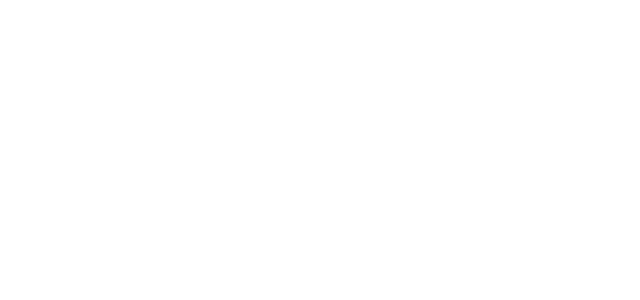
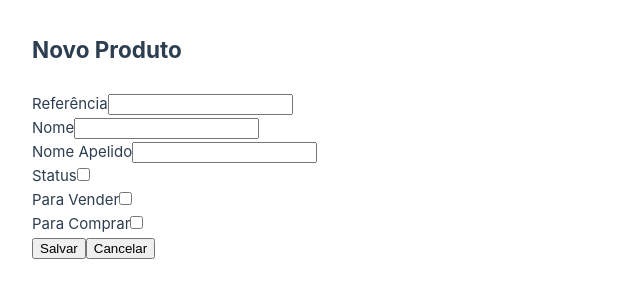
Before and after one commit to gabrielwbenatti/erpnatti-web, a Vue app: page /products/create in a window 1280 px wide. Before the commit this address had no page. Shown: the top 300 px of the page, without its empty margins (0-640 px from the left). Built offline with nearby package versions, Linux system fonts and the light colour scheme.

Commit message:
ajuste nas rotas e criado página de cadastro

```diff
--- a/src/App.vue
+++ b/src/App.vue
@@ -1,5 +1,5 @@
 <script setup>
-import { RouterLink, RouterView } from 'vue-router'
+import { RouterView } from 'vue-router'
 </script>
 
 <template>
--- a/src/router/index.js
+++ b/src/router/index.js
@@ -1,28 +1,26 @@
 import { createRouter, createWebHistory } from "vue-router";
-import HomeView from "../views/HomeView.vue";
 
-const router = createRouter({
-  history: createWebHistory(import.meta.env.BASE_URL),
-  routes: [
+const routes = [
   {
     path: "/",
     name: "home",
-      component: HomeView,
-    },
-    {
-      path: "/about",
-      name: "about",
-      // route level code-splitting
-      // this generates a separate chunk (About.[hash].js) for this route
-      // which is lazy-loaded when the route is visited.
-      component: () => import("../views/AboutView.vue"),
+    component: () => import("@/views/HomeView.vue"),
   },
   {
     path: "/products",
     name: "products",
-      component: () => import("../views/products/List.vue"),
+    component: () => import("@/views/products/List.vue"),
   },
-  ],
+  {
+    path: "/products/create",
+    name: "productsCreate",
+    component: () => import("@/views/products/Create.vue"),
+  },
+];
+
+const router = createRouter({
+  history: createWebHistory(import.meta.env.BASE_URL),
+  routes: routes,
 });
 
 export default router;
--- /dev/null
+++ b/src/views/products/Create.vue
@@ -0,0 +1,46 @@
+<script setup>
+</script>
+
+<template>
+    <main>
+        <div>
+            <h2>Novo Produto</h2>
+            <br>
+        </div>
+
+        <div>
+            <label for="reference">Referência</label>
+            <input type="text" name="reference" id="reference" autocomplete="off">
+        </div>
+
+        <div>
+            <label for="name">Nome</label>
+            <input type="text" name="name" id="name" autocomplete="off">
+        </div>
+
+        <div>
+            <label for="nameAlias">Nome Apelido</label>
+            <input type="text" name="nameAlias" id="nameAlias" autocomplete="off">
+        </div>
+
+        <div>
+            <label for="status">Status</label>
+            <input type="checkbox" name="status" id="status">
+        </div>
+
+        <div>
+            <label for="toSell">Para Vender</label>
+            <input type="checkbox" name="toSell" id="toSell">
+        </div>
+
+        <div>
+            <label for="toBuy">Para Comprar</label>
+            <input type="checkbox" name="toBuy" id="toBuy">
+        </div>
+
+        <button type="button">Salvar</button>
+        <button type="button">Cancelar</button>
+    </main>
+</template>
+
+<style scoped></style>
--- a/src/views/products/List.vue
+++ b/src/views/products/List.vue
@@ -16,7 +16,9 @@
     <main>
         <div class="search">
             <input type="text" class="search__input" placeholder="Pesquise aqui">
-            <button class="search__new">Novo</button>
+            <RouterLink to="/products/create">
+                <button class="search__new">Novo</button>
+            </RouterLink>
         </div>
 
         <br>
@@ -32,13 +34,14 @@
             </div>
         </div>
 
+        <router-view></router-view>
+
     </main>
 </template>
 
 
 <style scoped>
 .search {
-    width: 80vw;
     display: flex;
     justify-content: space-between;
     margin-inline: auto;
@@ -61,7 +64,6 @@
 
 .listing {
     .listing__card {
-        width: 80vw;
         border-radius: 10px;
         padding: 10px;
         margin-inline: auto;
```
Lines whose indentation alone changed are shown as unchanged.
